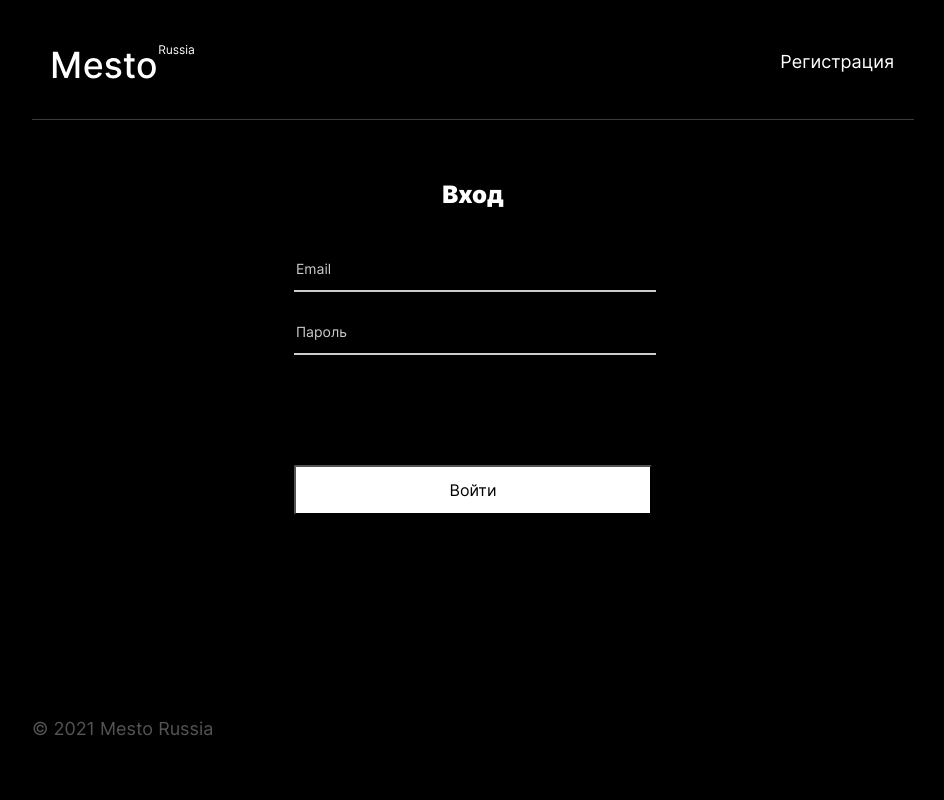
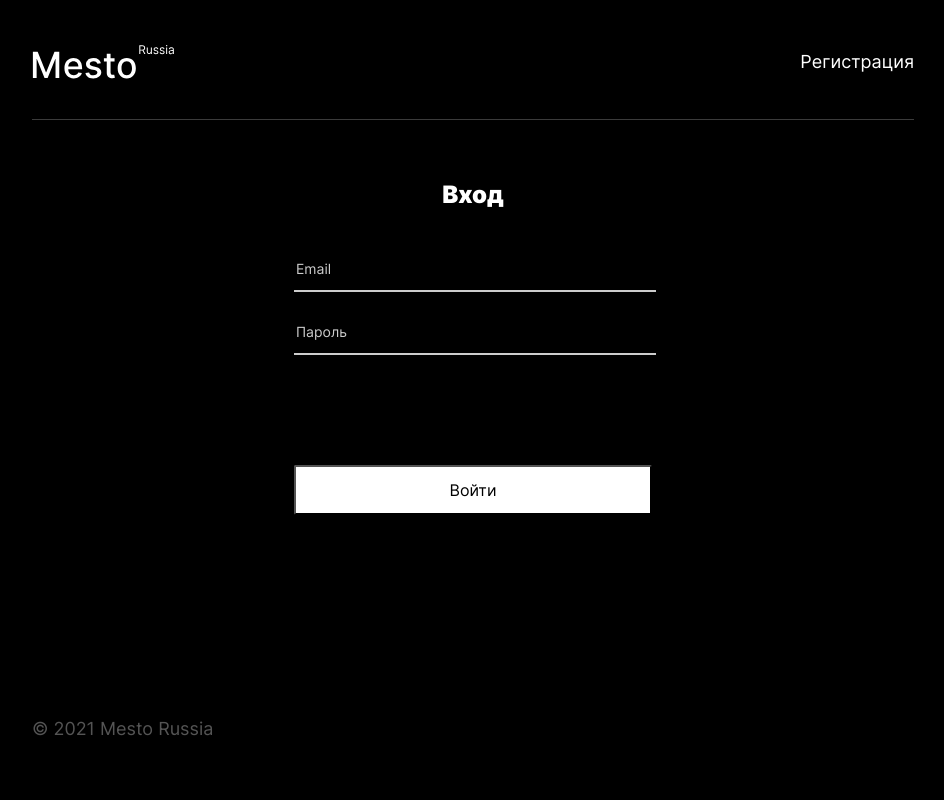
Before and after one commit to eugene-fox/react-mesto-auth, a React app: page /sign-in in a window 1280 px wide. Shown: the whole page, without its empty margins (167-1111 px from the left). Built offline with nearby package versions, Linux system fonts and the light colour scheme.

Commit message:
fix/ rename some files

```diff
--- a/src/blocks/header/header.css
+++ b/src/blocks/header/header.css
@@ -3,7 +3,8 @@
   min-width: 280px;
   min-height: 74px;
   /* Верхний марджин схлопывается */
-  padding: 45px 20px 40px;
+  padding-top: 45px;
+  padding-bottom: 40px;
   margin-bottom: 40px;
   border-bottom: 1px solid rgba(84, 84, 84, .7);
   display: flex;
@@ -11,10 +12,10 @@
   flex-grow: 0;
 }
 
-/* @media screen and (max-width: 922px) {
+/* @media screen and (max-width: 920px) {
   .header {
-    margin-right: 20px;
-    margin-left: 20px;
+    padding-right: 20px;
+    padding-left: 20px;
   }
 } */
 
--- a/src/blocks/page/__section/page__section.css
+++ b/src/blocks/page/__section/page__section.css
@@ -2,8 +2,15 @@
   width: 100%;
   max-width: 882px;
   margin: 0 auto;
-  padding: 0 20px;
+  padding: 0;
   box-sizing: border-box;
   flex-grow: 1;
   position: relative;
 }
+
+@media screen and (max-width: 920px) {
+  .page__section {
+    padding-right: 20px;
+    padding-left: 20px;
+  }
+}
--- a/src/components/Login.jsx
+++ b/src/components/Login.js
@@ -1,5 +1,4 @@
 import { useState } from 'react';
-// import { Link } from 'react-router-dom';
 
 export function Login({ onLogin }) {
 
```
Also changed, not shown: src/components/Footer.js (line endings or trailing spaces), src/components/InfoTooltip.js (renamed from src/components/InfoTooltip.jsx), src/components/ProtectedRoute.js (renamed from src/components/ProtectedRoute.jsx), src/components/Register.js (renamed from src/components/Register.jsx).
